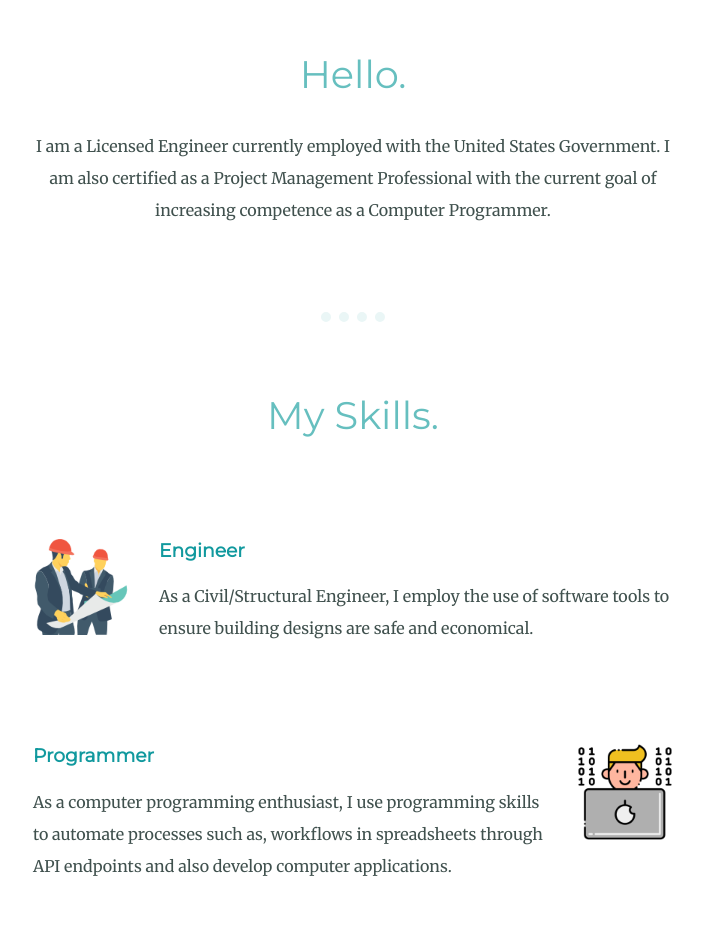
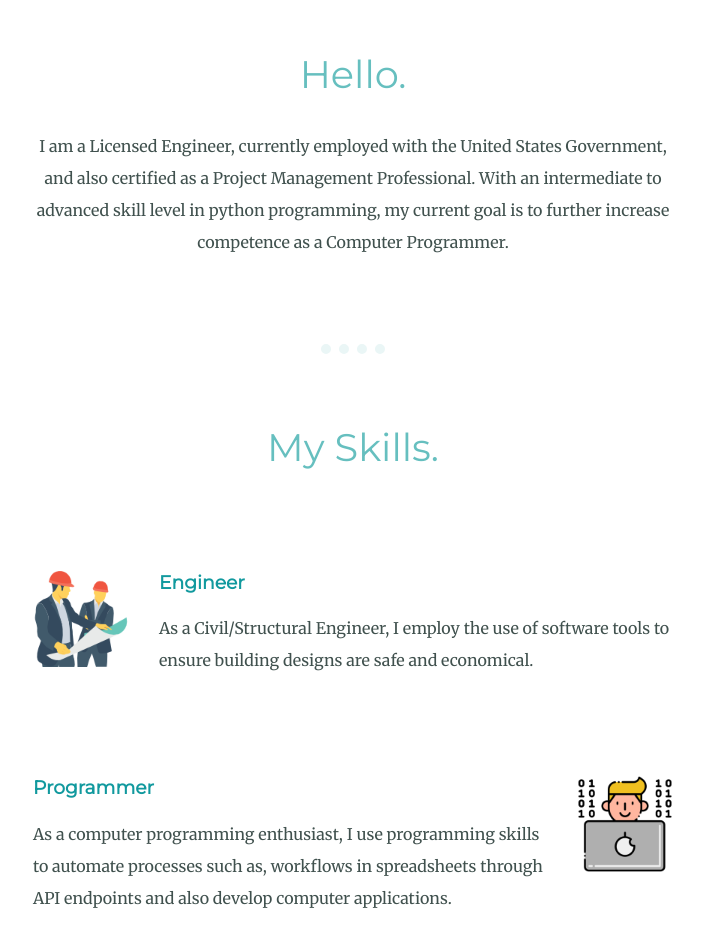
Before and after one commit to darrenman16/resume, a plain HTML site: page index.html in a window 1280 px wide. Shown: the part 987-1914 px from the top of the page, without its empty margins (287-990 px from the left). Drawn offline with Linux system fonts and the light colour scheme.

Commit message:
Update index.html

```diff
--- a/index.html
+++ b/index.html
@@ -23,9 +23,10 @@
     <div class="profile">
       <img class="mine" src="images/dare-modified.png" alt="My Picture">
       <h2>Hello.</h2>
-      <p>I am a Licensed Engineer currently employed with the United States Government.
-         I am also certified as a Project Management Professional with the current goal
-         of increasing competence as a Computer Programmer.</p>
+      <p>I am a Licensed Engineer, currently employed with the United States Government, and
+         also certified as a Project Management Professional. With an intermediate to advanced skill
+         level in python programming, my current goal is to further increase competence as a
+         Computer Programmer.</p>
     </div>
     <hr>
     <div class="skills">
```
